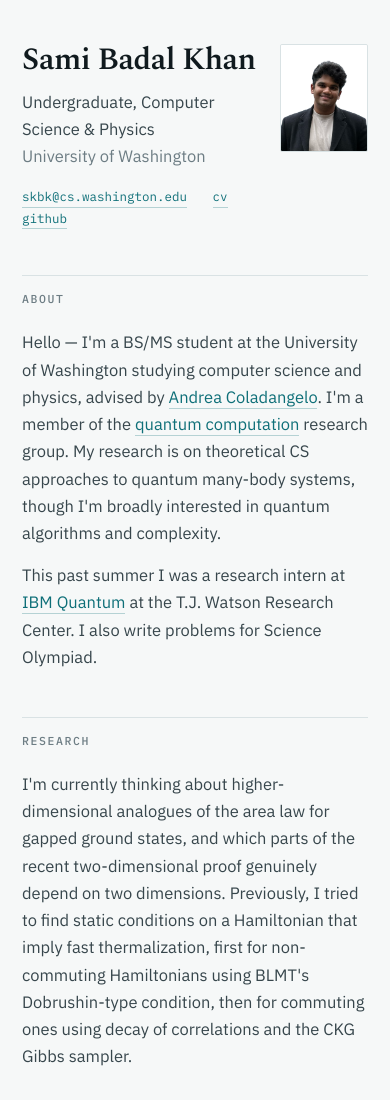
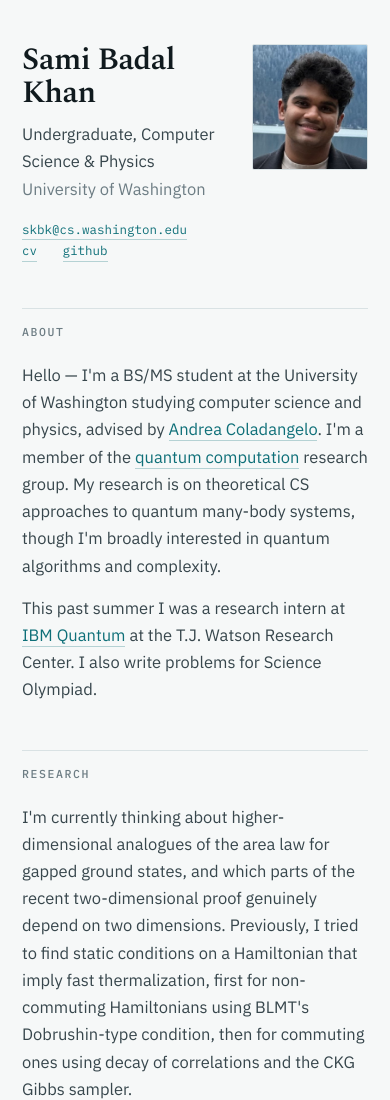
Before and after one commit to samibadalkhan/samibadalkhan.github.io, a plain HTML site: page index.html in a window 390 px wide. Shown: the top 1100 px of the page. Drawn offline with nearby package versions, Linux system fonts and the light colour scheme.

Commit message:
Replace headshot with new photo and enlarge portrait

```diff
--- a/index.html
+++ b/index.html
@@ -49,10 +49,10 @@
   .links{margin:16px 0 0;font-family:var(--mono);font-size:12.5px;}
   .links a{margin-right:18px;display:inline-block;}
   .portrait{
-    flex:0 0 auto;width:118px;height:144px;overflow:hidden;
+    flex:0 0 auto;width:180px;height:196px;overflow:hidden;
     border:1px solid var(--rule);background:#e8eeef;border-radius:2px;
   }
-  .portrait img{width:100%;height:100%;object-fit:cover;display:block;}
+  .portrait img{width:100%;height:100%;object-fit:cover;object-position:center 25%;display:block;}
 
   p{margin:0 0 15px;}
   p:last-child{margin-bottom:0;}
@@ -94,7 +94,7 @@
     .page{padding:44px 22px 64px;}
     .top{gap:20px;}
     h1{font-size:31px;}
-    .portrait{width:88px;height:108px;}
+    .portrait{width:116px;height:126px;}
   }
 </style>
 </head>
@@ -114,7 +114,7 @@
       </p>
     </div>
     <div class="portrait">
-      <img src="headshot.png" alt="Sami Badal Khan">
+      <img src="headshot.jpg" alt="Sami Badal Khan">
     </div>
   </header>
 
```
Also changed, not shown: headshot.jpg (added), headshot.png (deleted).
